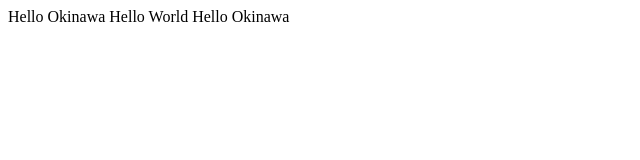
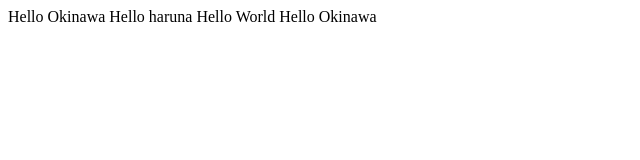
Before and after one commit to toshiaki21/git_practice, a plain HTML site: page index.html in a window 1280 px wide. Shown: the whole page, without its empty margins (0-640 px from the left). Drawn offline with Linux system fonts and the light colour scheme.

Commit message:
書き足しました！

```diff
--- a/index.html
+++ b/index.html
@@ -11,6 +11,7 @@
 
 <div></div>
 Hello Okinawa
+Hello haruna
 
   Hello World
   Hello Okinawa
```
